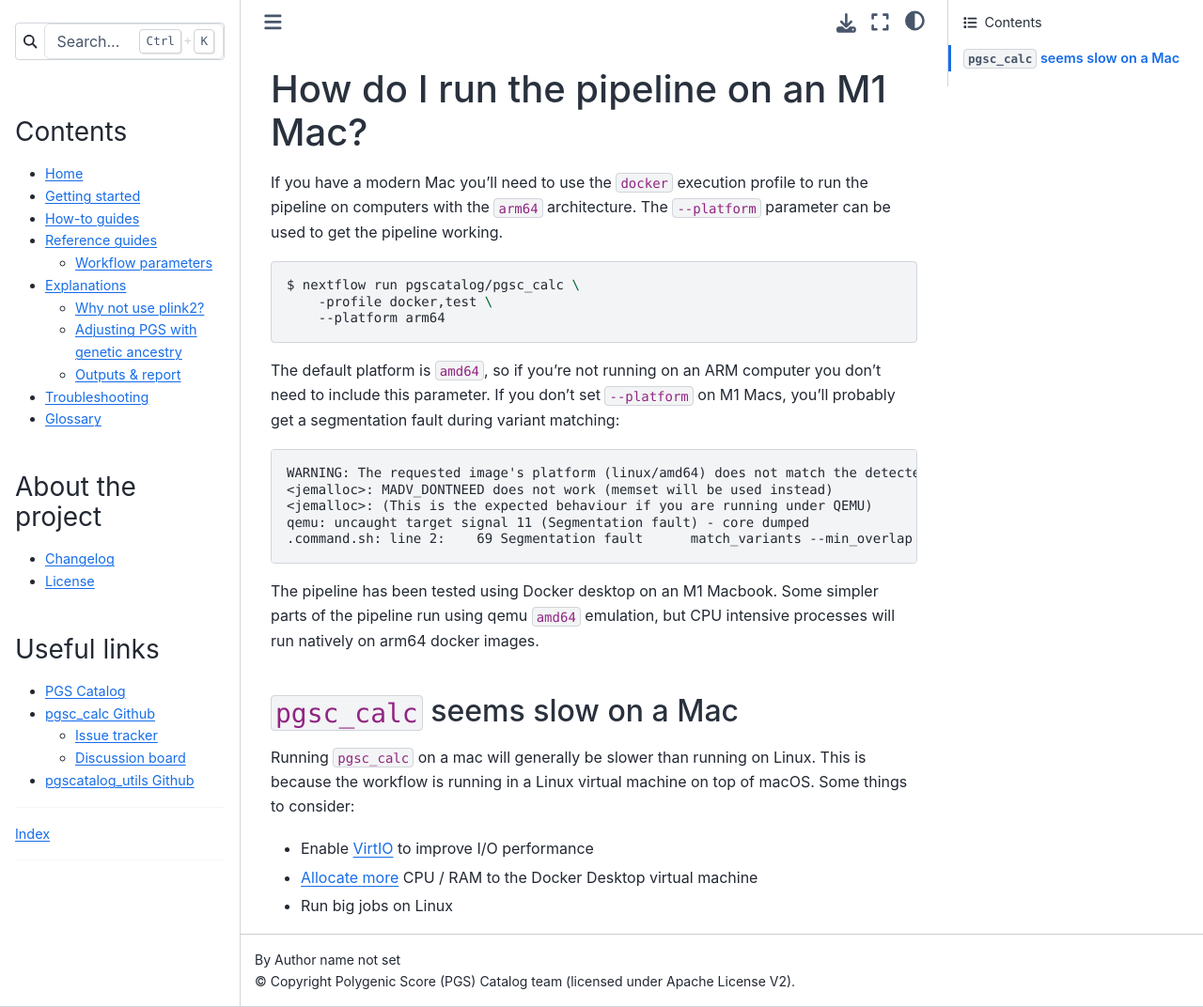
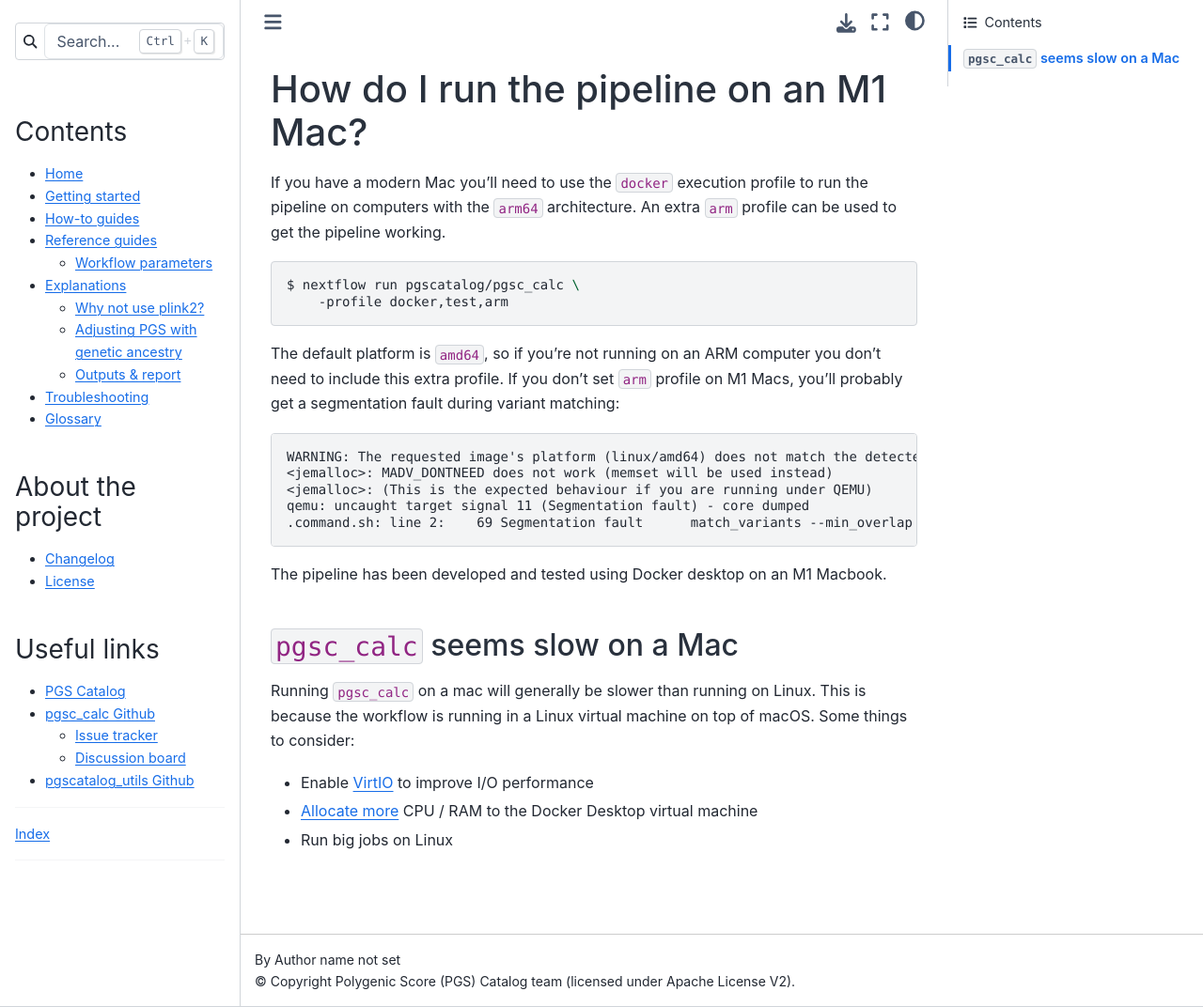
Before and after one commit to PGScatalog/pgsc_calc, a Sphinx documentation site: the page built from docs/how-to/arm.rst, in a window 1280 px wide and 1072 px high. Shown: the whole window at 94% size. Built offline with Sphinx 7.4.7 and the Sphinx Book theme 1.1.4, drawn with Linux system fonts in a browser that asks for light colours.

Commit message:
Update arm.rst with new profile

```diff
--- a/docs/how-to/arm.rst
+++ b/docs/how-to/arm.rst
@@ -4,17 +4,16 @@ How do I run the pipeline on an M1 Mac?
 =======================================
 
 If you have a modern Mac you'll need to use the ``docker`` execution profile to
-run the pipeline on computers with the ``arm64`` architecture. The
-``--platform`` parameter can be used to get the pipeline working.
+run the pipeline on computers with the ``arm64`` architecture. An extra
+``arm`` profile can be used to get the pipeline working.
 
 .. code-block:: console
 
     $ nextflow run pgscatalog/pgsc_calc \
-        -profile docker,test \
-        --platform arm64
+        -profile docker,test,arm
 
 The default platform is ``amd64``, so if you're not running on an ARM computer
-you don't need to include this parameter. If you don't set ``--platform`` on M1
+you don't need to include this extra profile. If you don't set ``arm`` profile on M1
 Macs, you'll probably get a segmentation fault during variant matching:
 
 .. code-block:: console
@@ -25,9 +24,7 @@ Macs, you'll probably get a segmentation fault during variant matching:
     qemu: uncaught target signal 11 (Segmentation fault) - core dumped
     .command.sh: line 2:    69 Segmentation fault      match_variants --min_overlap 0.75 --dataset cineca_synthetic_subset --scorefile scorefiles.txt --target "$PWD/*.vars" --split -n 2 --outdir $PWD -v
 
-The pipeline has been tested using Docker desktop on an M1 Macbook. Some simpler
-parts of the pipeline run using qemu ``amd64`` emulation, but CPU intensive
-processes will run natively on arm64 docker images.
+The pipeline has been developed and tested using Docker desktop on an M1 Macbook.
 
 ``pgsc_calc`` seems slow on a Mac
 ---------------------------------
```
